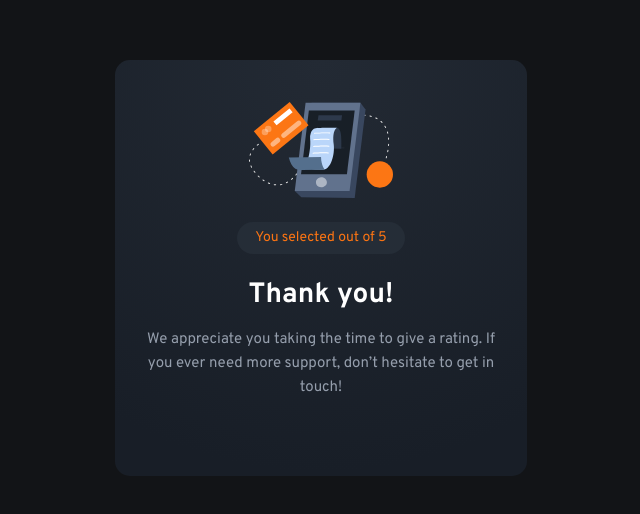
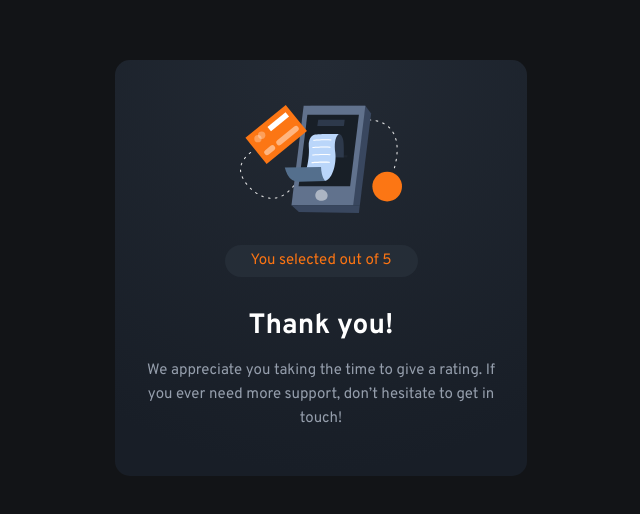
Before and after one commit to Jason-Donmoyer/Interactive-Rating-Component, a plain HTML site: page thank-you.html in a window 1280 px wide. Shown: the part 132-646 px from the top of the page, without its empty margins (319-959 px from the left). Drawn offline with Linux system fonts and the light colour scheme.

Commit message:
CSS: -CSS: --styles for thank you page on tablet and larger complete

```diff
--- a/css/styles.css
+++ b/css/styles.css
@@ -279,5 +279,43 @@ html {
   }
 
 
+  /* THANK YOU PAGE */
+
+  /* Thank You Card Container */
+  .thank-you-card-container {
+    padding-top: 0rem;
+    padding-bottom: 0rem;
+  }
+
+
+  /* Thank You Imange */
+  .thank-you-img {
+    height: 7.2rem;
+    width: 10.8rem;
+    margin-top: 3rem;
+    margin-bottom: 2.133333rem;
+  }
+
+
+  /* Selection Container */
+  .selection-container {
+    width: 12.866667rem;
+    margin-bottom: 2.133333rem;
+  }
+
+
+  /* Selection p */
+  .selection-copy {
+    font-size: 1rem;
+    line-height: 1.6rem;
+  }
+
+
+  /* Thank You h1*/
+  .thank-you-heading {
+    height: 2.866667rem;
+    font-size: 1.866667rem;
+  }
+
 
 }
```
